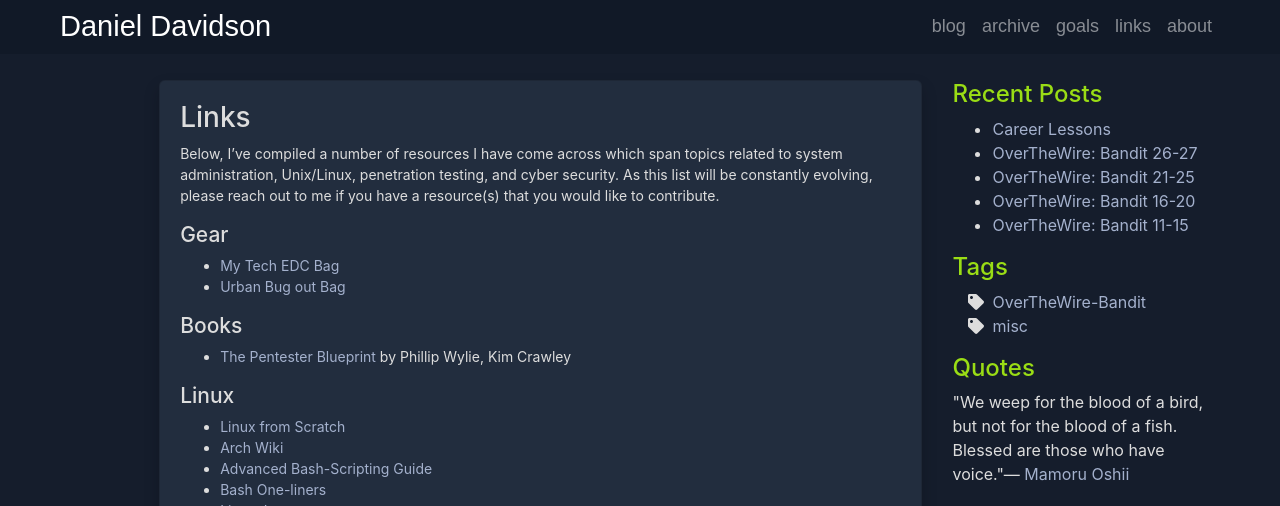
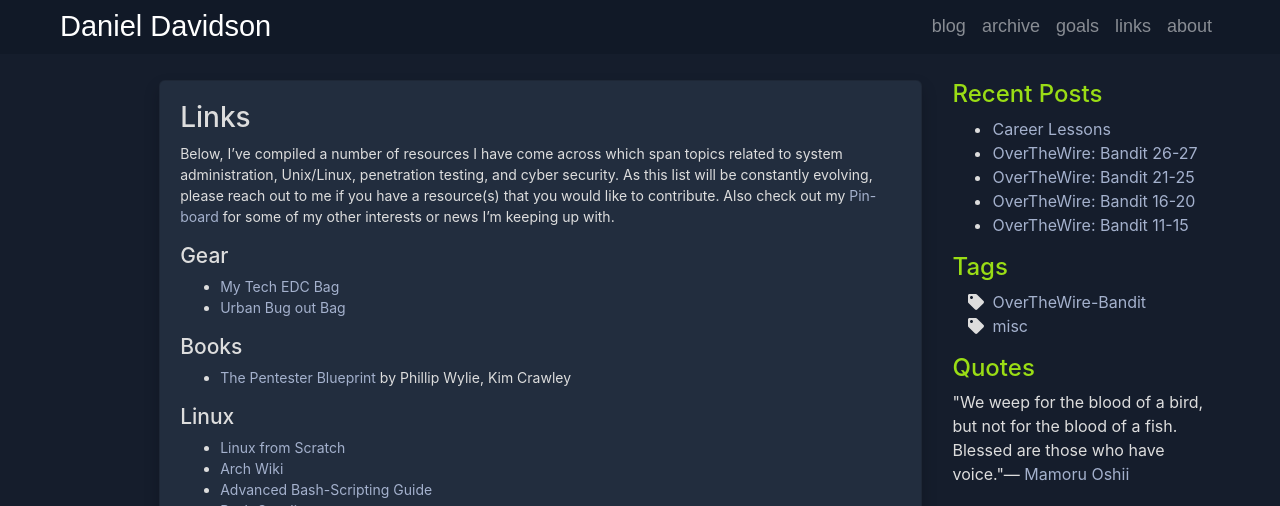
Before and after one commit to danieldavidson/danieldavidson.github.io, a Jekyll site: the page built from links.md, in a window 1280 px wide and 1302 px high, cut to the strip 0-506 px from the top of the window. Built offline with Jekyll 4.4.1, drawn with Linux system fonts in a browser that asks for light colours.

Commit message:
Update links.md

```diff
--- a/links.md
+++ b/links.md
@@ -5,7 +5,7 @@ title: Links
 
 # Links
 
-Below, I’ve compiled a number of resources I have come across which span topics related to system administration, Unix/Linux, penetration testing, and cyber security. As this list will be constantly evolving, please reach out to me if you have a resource(s) that you would like to contribute.
+Below, I’ve compiled a number of resources I have come across which span topics related to system administration, Unix/Linux, penetration testing, and cyber security. As this list will be constantly evolving, please reach out to me if you have a resource(s) that you would like to contribute. Also check out my [Pin-board](https://danieldav.notion.site/Daniel-s-Pin-board-588ee4d3e8ea499e8a332b9a9c1779a9) for some of my other interests or news I'm keeping up with.
 
 ## Gear
 
```
